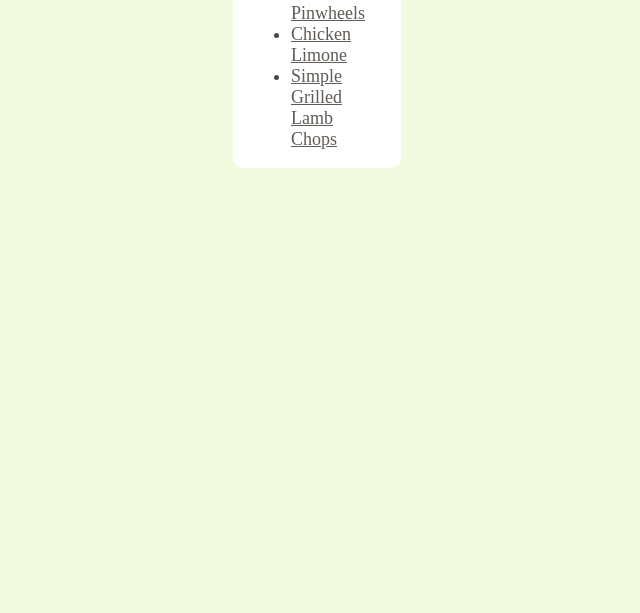
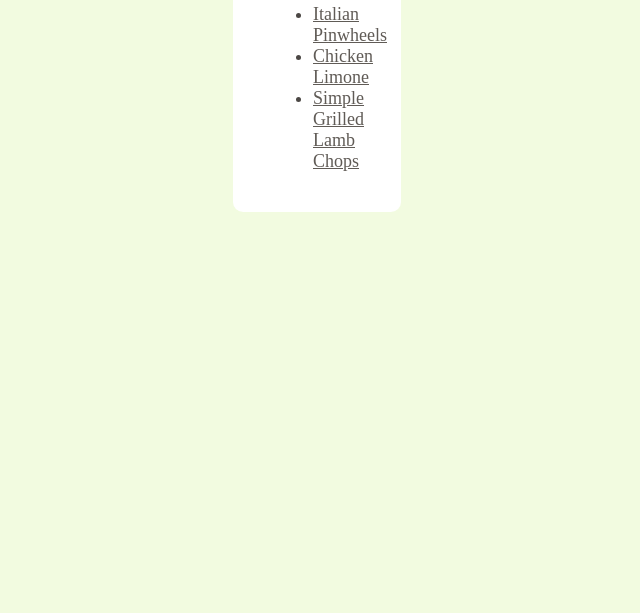
Before and after one commit to pyrororoo/odin-recipes, a plain HTML site: page index.html in a window 1280 px wide. Shown: the part 187-800 px from the top of the page, without its empty margins (323-963 px from the left). Drawn offline with Linux system fonts and the light colour scheme.

Commit message:
Increased card padding

```diff
--- a/style.css
+++ b/style.css
@@ -34,7 +34,7 @@ hr {
 .card {
 margin: 8px 300px;
 background-color: white;
-padding: 8px;
+padding: 30px;
 border-radius: 10px;
 }
 
```
